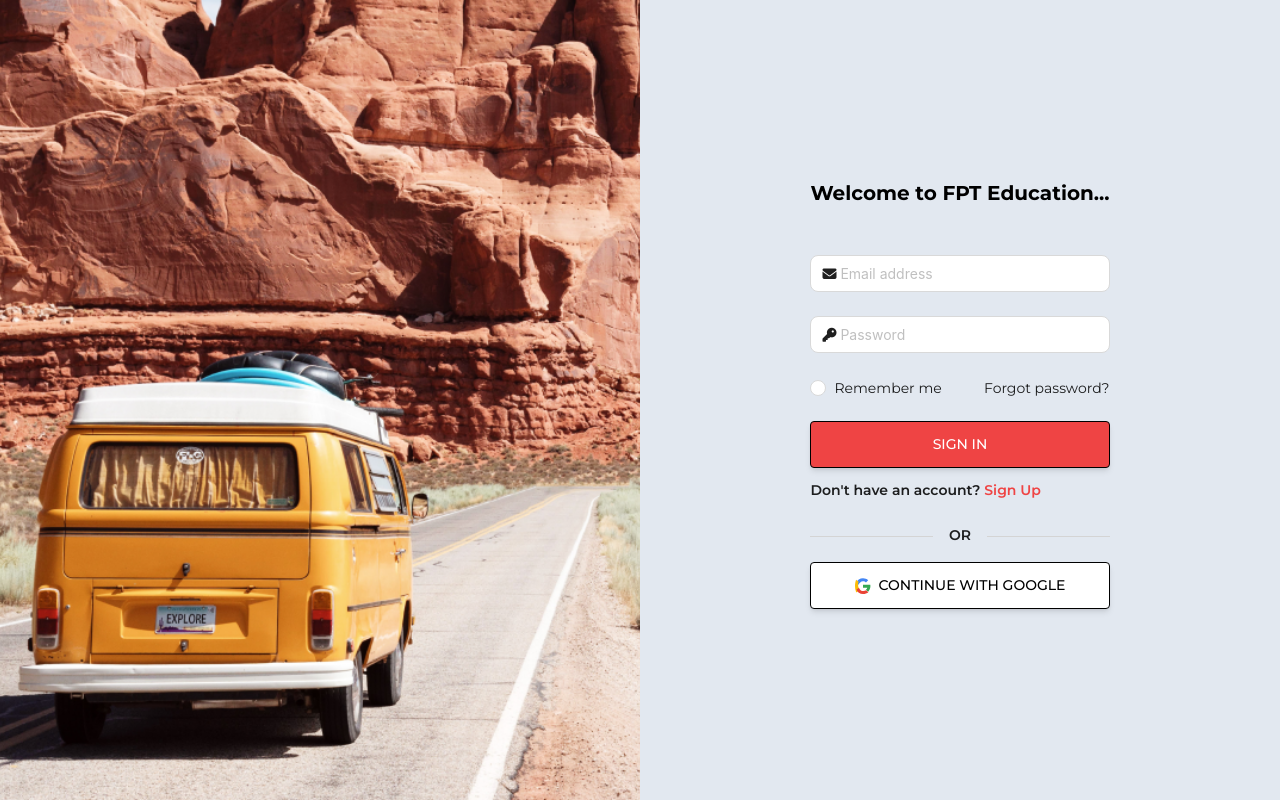
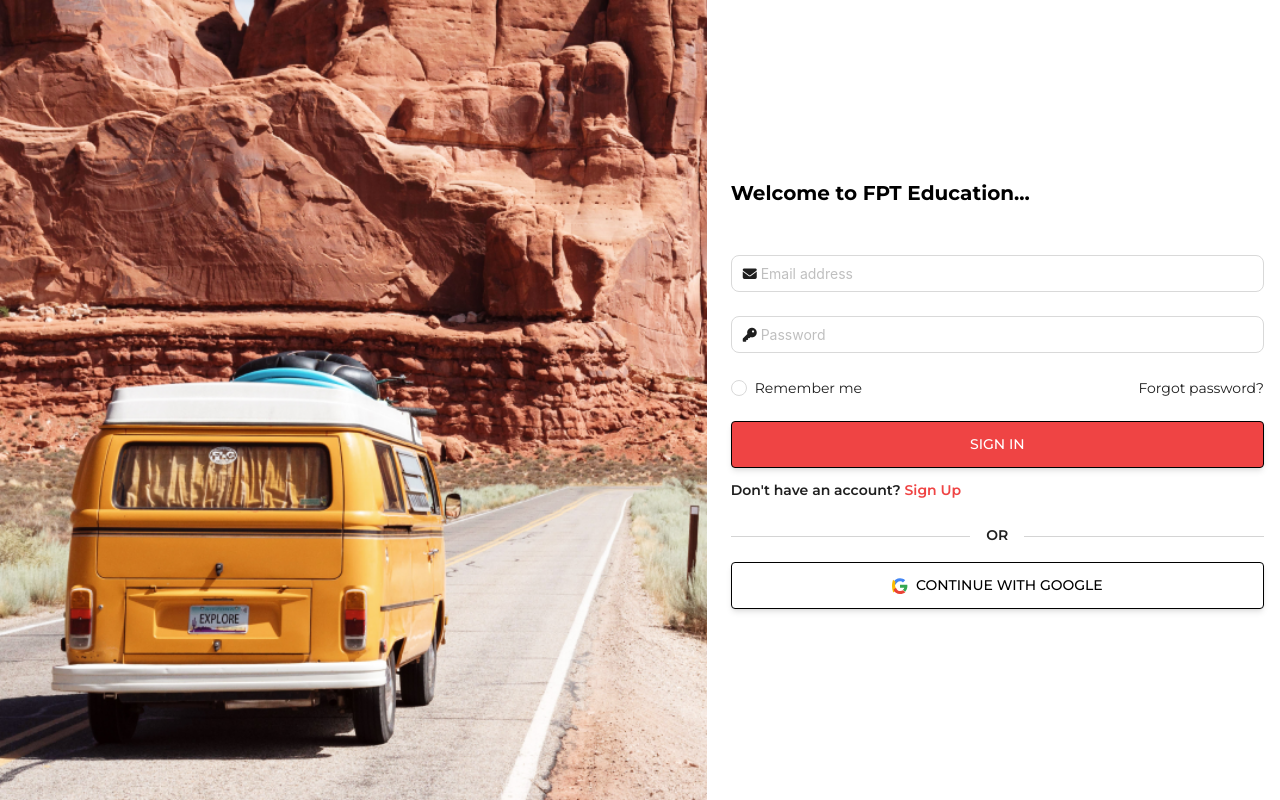
Before and after one commit to davidnguyen27/fpt_learning, a React (Vite) app: page /sign-in in a window 1280 px wide. Built offline with nearby package versions, Linux system fonts and the light colour scheme.

Commit message:
update SignInPage

```diff
--- a/src/pages/User/SignInPage.tsx
+++ b/src/pages/User/SignInPage.tsx
@@ -14,7 +14,7 @@
         </div>
 
         {/* <!-- Right column container with form --> */}
-        <div className="flex h-full flex-1 items-center justify-center bg-slate-200">
+        <div className="md:w-8/12 lg:ml-6 lg:w-5/12 mr-4">
           <FormSignIn />
         </div>
       </div>
```
